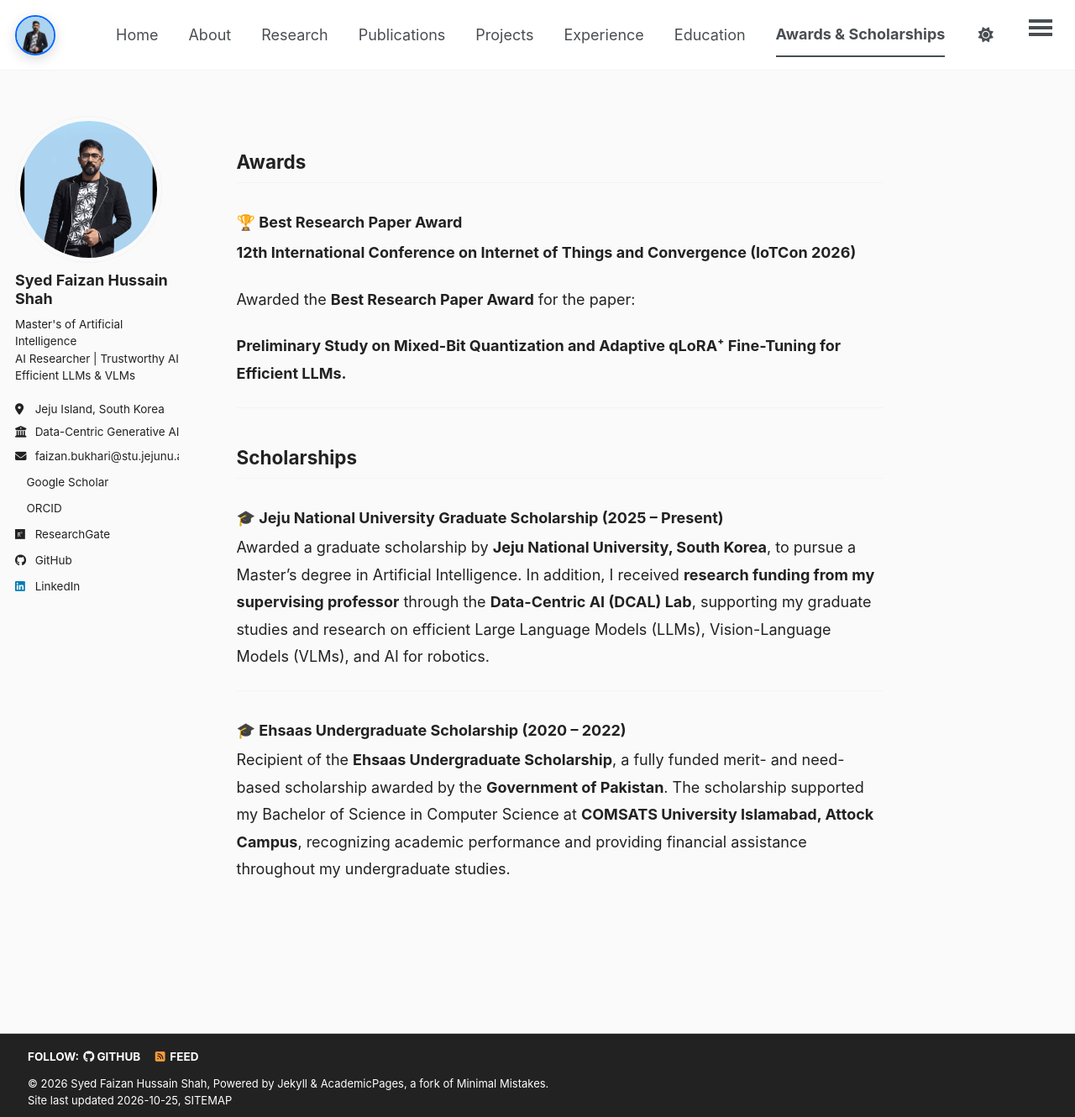
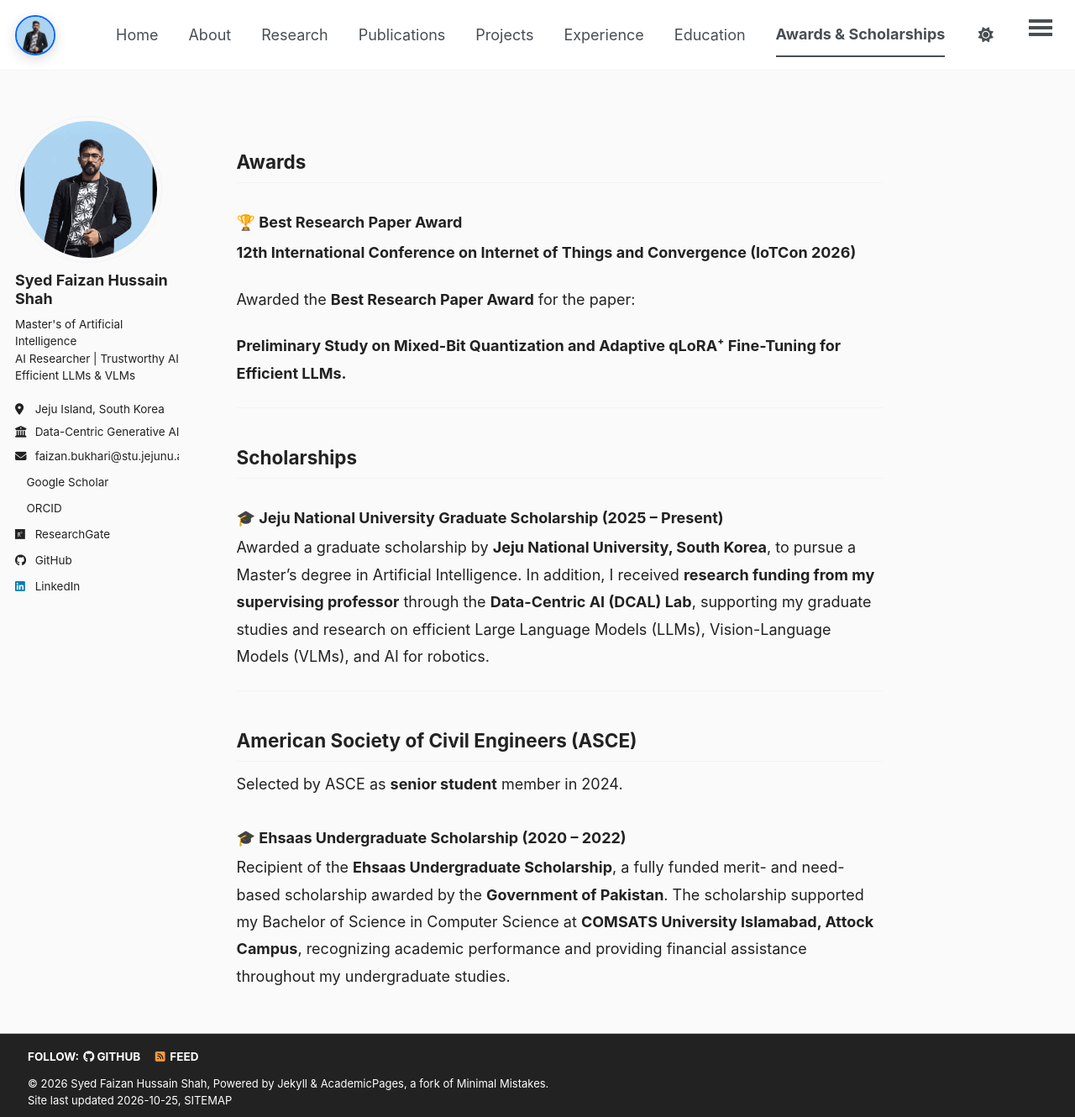
Before and after one commit to Fazi743/Fazi743.github.io, a Jekyll site: the page built from _pages/awards.md, in a window 1280 px wide and 1330 px high. Shown: the whole window at 84% size. Built offline with Jekyll 4.4.1, drawn with Linux system fonts in a browser that asks for light colours; a style sheet for code colours, icons or effects is not loaded.

Commit message:
Update awards.md

```diff
--- a/_pages/awards.md
+++ b/_pages/awards.md
@@ -24,6 +24,10 @@ Awarded a graduate scholarship by **Jeju National University, South Korea**, to
 
 ---
 
+## American Society of Civil Engineers (ASCE)
+
+Selected by ASCE as **senior student** member in 2024.
+
 ### 🎓 Ehsaas Undergraduate Scholarship (2020 – 2022)
 
 Recipient of the **Ehsaas Undergraduate Scholarship**, a fully funded merit- and need-based scholarship awarded by the **Government of Pakistan**. The scholarship supported my Bachelor of Science in Computer Science at **COMSATS University Islamabad, Attock Campus**, recognizing academic performance and providing financial assistance throughout my undergraduate studies.
```
